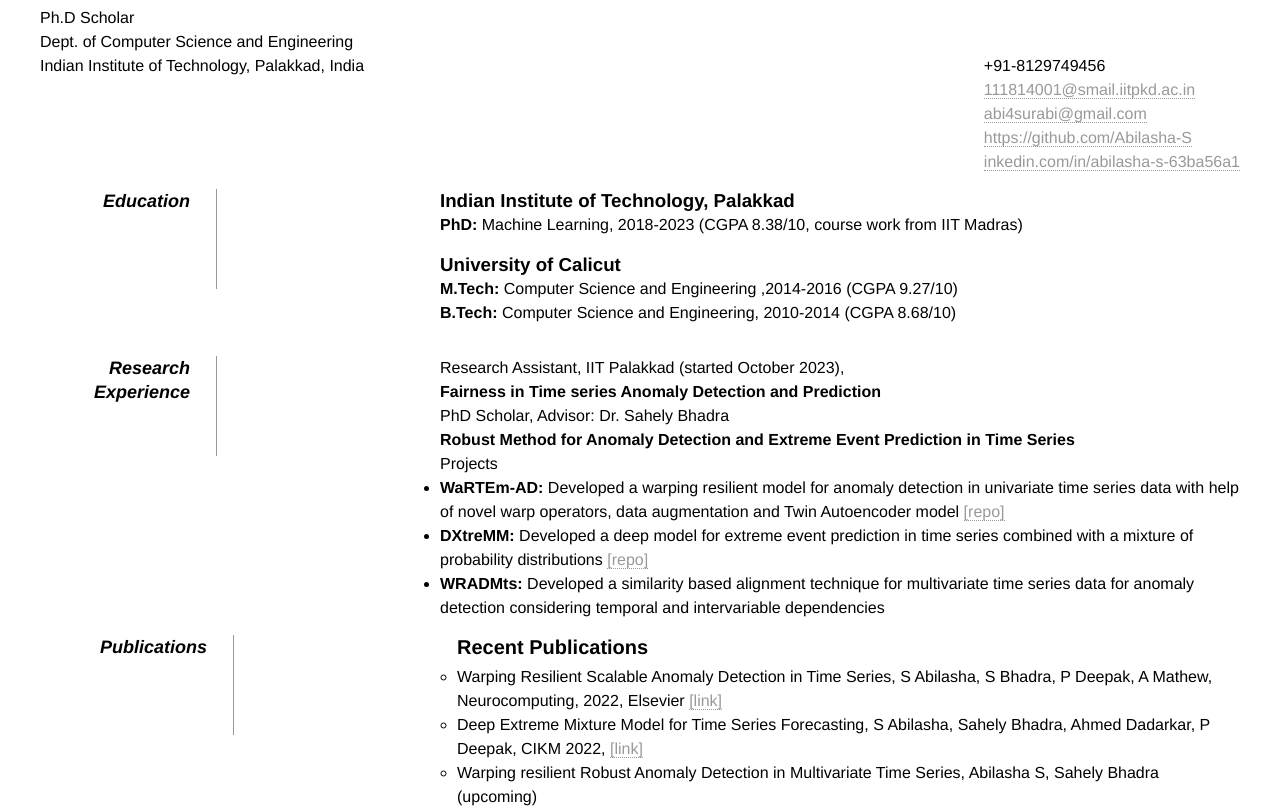
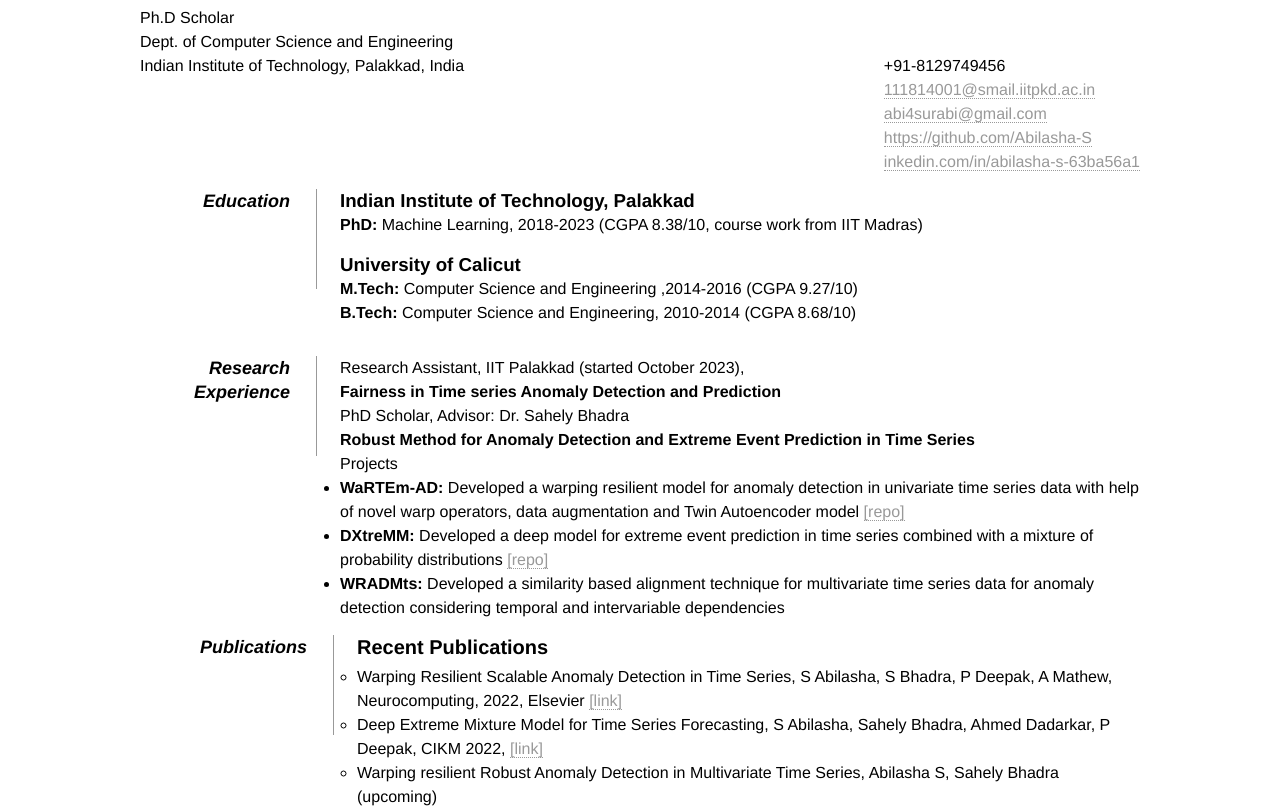
Before and after one commit to Abilasha-S/Abilasha-S.github.io, a plain HTML site: page index.html in a window 1280 px wide. Shown: the part 91-903 px from the top of the page. Drawn offline with Linux system fonts and the light colour scheme.

Commit message:
Update index.html

```diff
--- a/index.html
+++ b/index.html
@@ -12,7 +12,7 @@
         * { margin: 0; padding: 0; }
         body { font: 16px Helvetica, Sans-Serif; line-height: 24px;  }
         .clear { clear: both; }
-        #page-wrap { width: 1200px; margin: 40px auto 60px; }
+        #page-wrap { width: 1000px; margin: 40px auto 60px; }
         #pic { float: right; margin: -30px 0 0 0; }
         h1 { margin: 0 0 16px 0; padding: 0 0 16px 0; font-size: 42px; font-weight: bold; letter-spacing: -2px; border-bottom: 1px solid #999; }
         h2 { font-size: 20px; margin: 0 0 6px 0; position: relative; }
```
